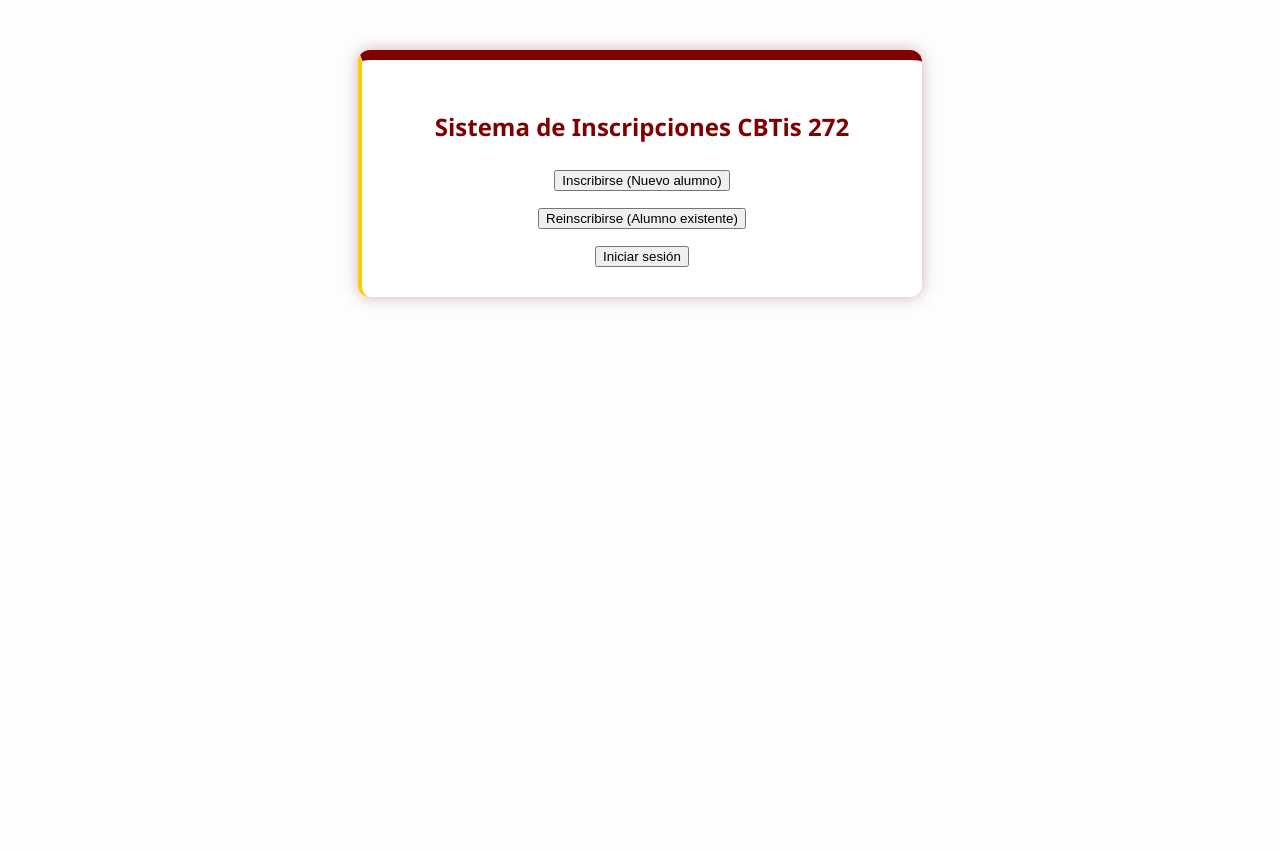
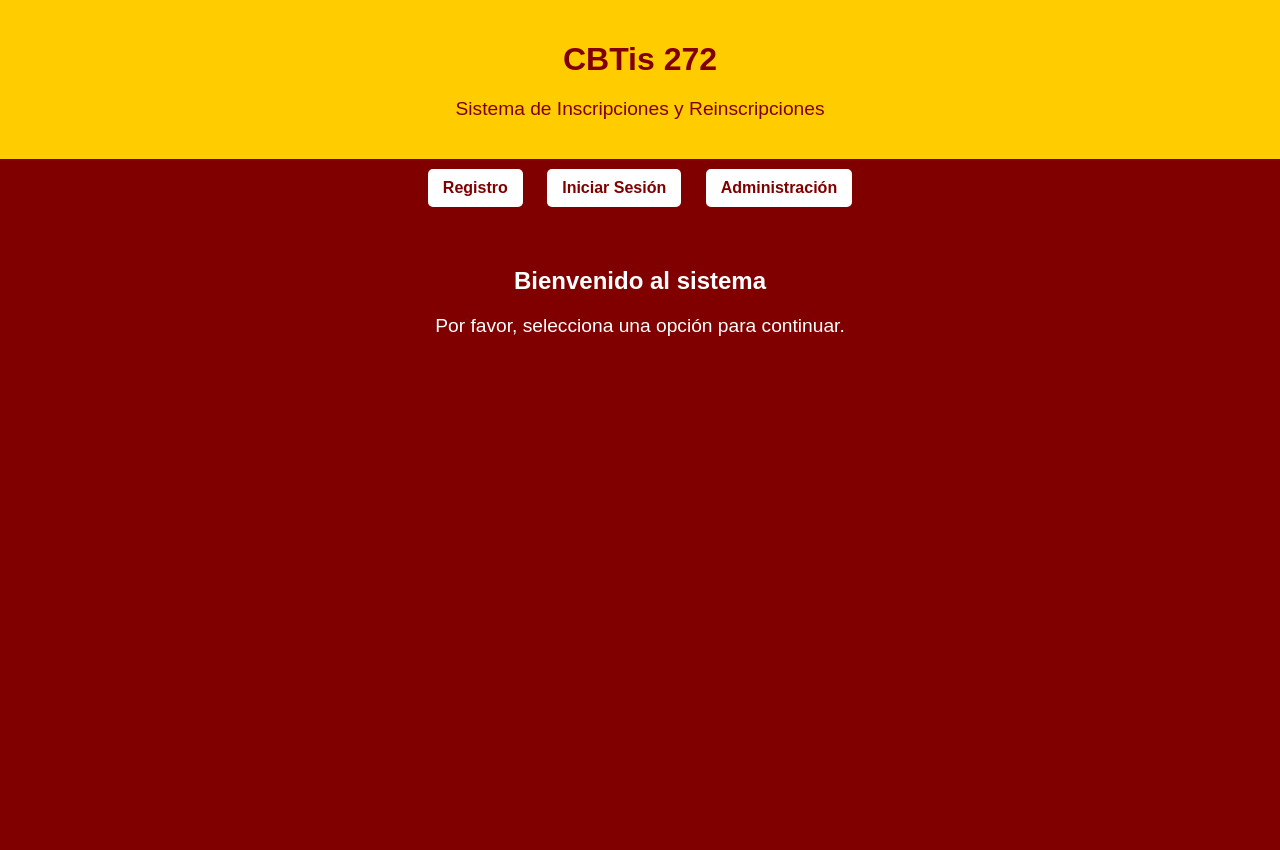
Before and after one commit to Armando59t/cbtis272, a Flask app: page / in a window 1280 px wide. After the commit the page ends 336 px from the top, so only its background shows below. Run offline with Flask 3, Linux system fonts and the light colour scheme.

Commit message:
Update index.html

```diff
--- a/templates/index.html
+++ b/templates/index.html
@@ -1,25 +1,60 @@
 <!DOCTYPE html>
 <html lang="es">
 <head>
-    <meta charset="UTF-8">
-    <title>Inicio - CBTis 272</title>
-    <link rel="stylesheet" href="{{ url_for('static', filename='estilos.css') }}">
+    <meta charset="UTF-8" />
+    <title>CBTis 272 - Inicio</title>
+    <style>
+        body {
+            font-family: Arial, sans-serif;
+            background-color: #800000; /* Guinda */
+            color: white;
+            margin: 0;
+            padding: 0;
+            text-align: center;
+        }
+        header {
+            background-color: #FFCC00; /* Mostaza */
+            padding: 20px;
+            color: #800000;
+        }
+        nav a {
+            color: #800000;
+            background-color: white;
+            padding: 10px 15px;
+            margin: 10px;
+            text-decoration: none;
+            font-weight: bold;
+            border-radius: 5px;
+            display: inline-block;
+            transition: background-color 0.3s ease;
+        }
+        nav a:hover {
+            background-color: #ffe066;
+        }
+        main {
+            margin-top: 50px;
+        }
+        h1 {
+            margin-bottom: 10px;
+        }
+        p {
+            font-size: 1.2em;
+        }
+    </style>
 </head>
 <body>
-    <form class="formulario">
-        <h2>Sistema de Inscripciones CBTis 272</h2>
-
-        <a href="/registro">
-            <input type="button" value="Inscribirse (Nuevo alumno)">
-        </a>
-
-        <a href="/reinscripcion">
-            <input type="button" value="Reinscribirse (Alumno existente)">
-        </a>
-
-        <a href="/login">
-            <input type="button" value="Iniciar sesión">
-        </a>
-    </form>
+    <header>
+        <h1>CBTis 272</h1>
+        <p>Sistema de Inscripciones y Reinscripciones</p>
+    </header>
+    <nav>
+        <a href="/registro">Registro</a>
+        <a href="/login">Iniciar Sesión</a>
+        <a href="/admin/login">Administración</a>
+    </nav>
+    <main>
+        <h2>Bienvenido al sistema</h2>
+        <p>Por favor, selecciona una opción para continuar.</p>
+    </main>
 </body>
 </html>
```
